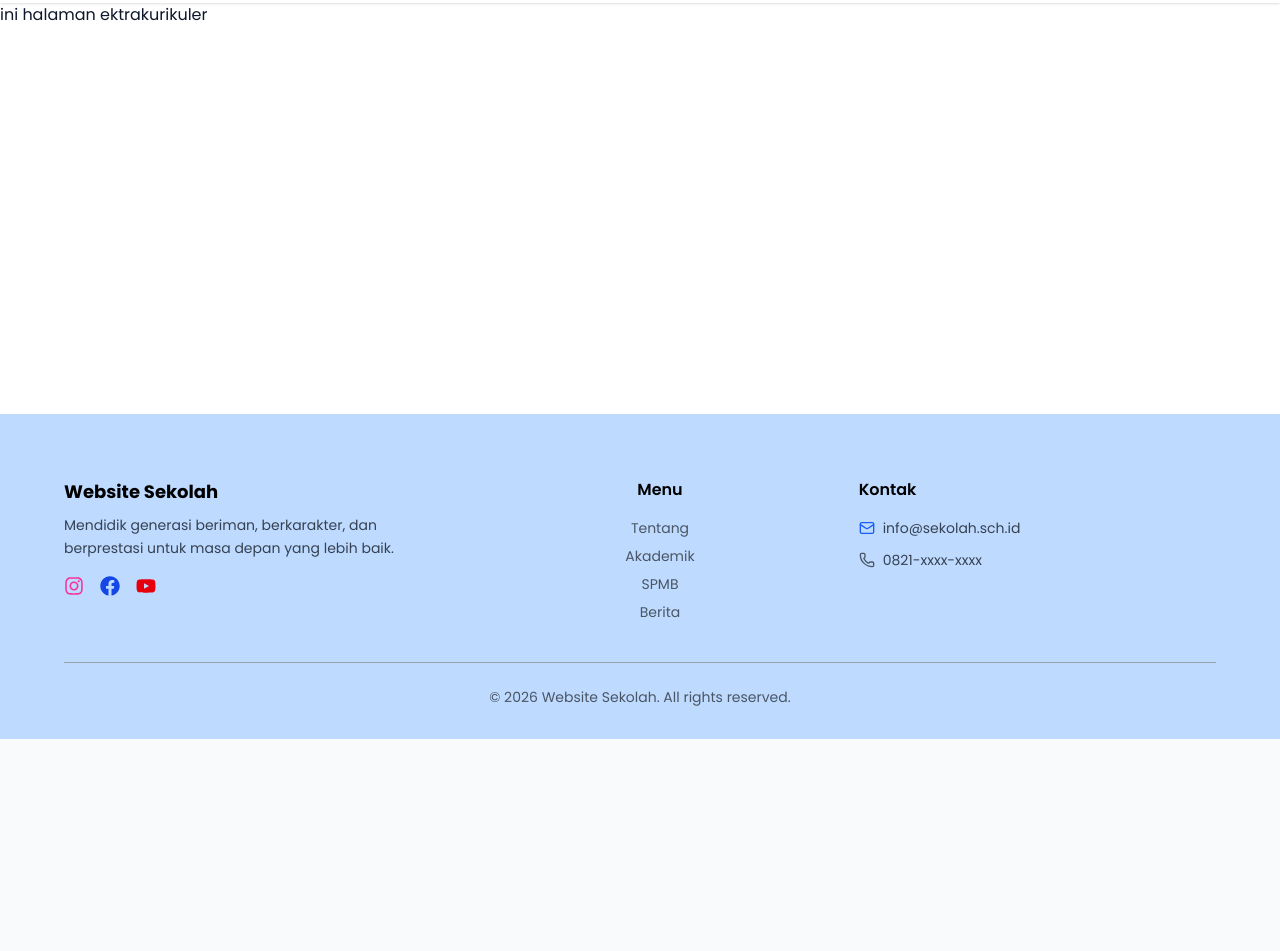
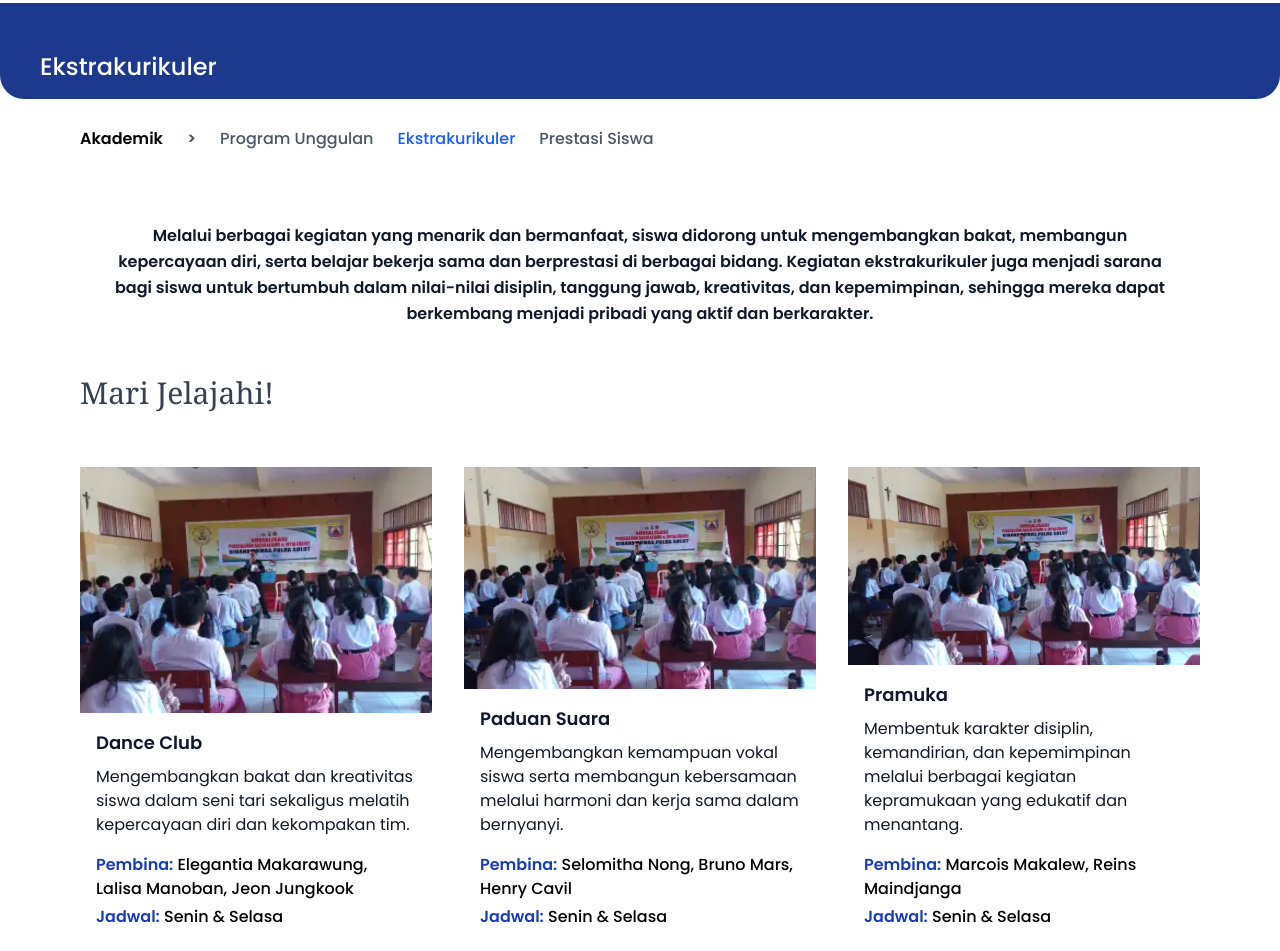
Before and after one commit to mrco23/rpl, a React (Vite) app in the folder fe/: page /ekstrakurikuler in a window 1280 px wide. Shown: the part 61-1012 px from the top of the page. Before the commit the page ends 800 px from the top, so only its background shows below. Built offline with nearby package versions, Linux system fonts and the light colour scheme; no server answers.

Commit message:
fix tampilan ekstrakurikuler

```diff
--- a/fe/src/components/common/Navbar.jsx
+++ b/fe/src/components/common/Navbar.jsx
@@ -202,8 +202,18 @@ function Navbar() {
               </p>
               {openDropdown === "tentang" && (
                 <div className="ml-4 mt-2 space-y-2 text-sm">
-                  <p onClick={() => handleModal("sejarah")}>Sejarah Sekolah</p>
-                  <p onClick={() => handleModal("visi")}>Visi Misi</p>
+                  <Link
+                    to="/sejarah"
+                    className=" hover:bg-gray-100 block cursor-pointer"
+                  >
+                    Sejarah Sekolah
+                  </Link>
+                  <Link
+                    to="/visi-misi"
+                    className=" hover:bg-gray-100 block cursor-pointer"
+                  >
+                    Visi dan Misi Sekolah
+                  </Link>
                   <p onClick={() => handleModal("kepsek")}>Sambutan Kepsek</p>
                   <p onClick={() => handleModal("fasilitas")}>Fasilitas</p>
                 </div>
@@ -219,9 +229,12 @@ function Navbar() {
               </p>
               {openDropdown === "akademik" && (
                 <div className="ml-4 mt-2 space-y-2 text-sm">
-                  <p onClick={() => handleModal("kurikulum")}>
+                  <Link
+                    to="/program"
+                    className=" hover:bg-gray-100 block cursor-pointer"
+                  >
                     Program Unggulan
-                  </p>
+                  </Link>
                   <p onClick={() => handleModal("guru")}>Ekstrakurikuler</p>
                   <p onClick={() => handleModal("prestasi")}>Prestasi</p>
                 </div>
--- a/fe/src/pages/public/ExtracurricularPage.jsx
+++ b/fe/src/pages/public/ExtracurricularPage.jsx
@@ -1,16 +1,98 @@
-import React, { } from "react";
+import React from "react";
 import PublicLayout from "@components/layout/PublicLayout.jsx";
+import ekstrakurikler from "@assets/about.jpg";
+import { Link } from "react-router";
 
 export default function ExtracurricularPage() {
-
-
-
+  const extracurriculars = [
+    {
+      title: "Dance Club",
+      description:
+        "Mengembangkan bakat dan kreativitas siswa dalam seni tari sekaligus melatih kepercayaan diri dan kekompakan tim.",
+      pembina: ["Elegantia Makarawung", "Lalisa Manoban", "Jeon Jungkook"],
+      jadwal: "Senin & Selasa",
+      image: ekstrakurikler, // ganti dengan path image mu
+    },
+    {
+      title: "Paduan Suara",
+      description:
+        "Mengembangkan kemampuan vokal siswa serta membangun kebersamaan melalui harmoni dan kerja sama dalam bernyanyi.",
+      pembina: ["Selomitha Nong", "Bruno Mars", "Henry Cavil"],
+      jadwal: "Senin & Selasa",
+      image: ekstrakurikler, // ganti dengan path image mu
+    },
+    {
+      title: "Pramuka",
+      description:
+        "Membentuk karakter disiplin, kemandirian, dan kepemimpinan melalui berbagai kegiatan kepramukaan yang edukatif dan menantang.",
+      pembina: ["Marcois Makalew", "Reins Maindjanga"],
+      jadwal: "Senin & Selasa",
+      image: ekstrakurikler, // ganti dengan path image mu
+    },
+  ];
 
   return (
     <PublicLayout>
-      <section>
-        <h1>ini halaman ektrakurikuler</h1>
+      <section className="w-full bg-blue-900 text-white rounded-b-3xl py-8 px-6 md:px-10 mb-10">
+        <h2 className="text-2xl font-medium translate-y-4">Ekstrakurikuler</h2>
       </section>
+      <div className=" px-20 py-2 text-md text-gray-600 flex gap-6 -mt-5">
+        <span className="font-semibold text-black">Akademik</span>
+        <p className="font-semibold">{">"}</p>
+        <Link
+          to="/program"
+          className=" text-gray-600 hover:text-blue-600 font-medium block cursor-pointer"
+        >
+          Program Unggulan
+        </Link>
+
+        <span className="text-blue-600  font-medium">Ekstrakurikuler</span>
+        <span className=" text-gray-600 hover:text-blue-600 font-medium">
+          Prestasi Siswa
+        </span>
+      </div>
+      <div className="px-20 py-6 text-gray-700">
+        <section className="text-center max-w-7xl mx-auto px-6 mb-12 mt-10">
+          <p className="text-gray-900 text-md leading-relaxed font-semibold">
+            Melalui berbagai kegiatan yang menarik dan bermanfaat, siswa
+            didorong untuk mengembangkan bakat, membangun kepercayaan diri,
+            serta belajar bekerja sama dan berprestasi di berbagai bidang.
+            Kegiatan ekstrakurikuler juga menjadi sarana bagi siswa untuk
+            bertumbuh dalam nilai-nilai disiplin, tanggung jawab, kreativitas,
+            dan kepemimpinan, sehingga mereka dapat berkembang menjadi pribadi
+            yang aktif dan berkarakter.
+          </p>
+        </section>
+        <h2 className="text-3xl font-medium font-serif mt-6 mb-4">
+          Mari Jelajahi!
+        </h2>
+      </div>
+      {/* Cards */}
+      <div className="px-20 py-4 grid grid-cols-1 md:grid-cols-3 gap-8">
+        {extracurriculars.map((item) => (
+          <div key={item.title} className=" flex flex-col">
+            {item.image && (
+              <img
+                src={item.image}
+                alt={item.title}
+                className="w-full h-full object-cover"
+              />
+            )}
+            <div className="p-4 flex-1 flex flex-col">
+              <h4 className="text-lg font-semibold mb-2">{item.title}</h4>
+              <p className="text-gray-900 mb-4 flex-1">{item.description}</p>
+              <p className="text-black font-medium mb-1">
+                <span className="font-semibold text-blue-800">Pembina:</span>{" "}
+                {item.pembina.join(", ")}
+              </p>
+              <p className="text-black font-medium">
+                <span className="font-semibold text-blue-800">Jadwal:</span>{" "}
+                {item.jadwal}
+              </p>
+            </div>
+          </div>
+        ))}
+      </div>
     </PublicLayout>
   );
 }
--- a/fe/src/pages/public/ProgramPage.jsx
+++ b/fe/src/pages/public/ProgramPage.jsx
@@ -1,6 +1,7 @@
 import React from "react";
 import PublicLayout from "@components/layout/PublicLayout.jsx";
 import labImg from "@assets/kepsek.jpg";
+import { Link } from "react-router";
 
 function Program() {
   return (
@@ -12,9 +13,12 @@ function Program() {
         <span className="font-semibold text-black">Akademik</span>
         <p className="font-semibold">{">"}</p>
         <span className="text-blue-600 font-medium">Program Unggulan</span>
-        <span className="text-gray-600 hover:text-blue-600 font-medium">
-          Ekstrakurikuler
-        </span>
+        <Link
+          to="/ekstrakurikuler"
+          className=" text-gray-600 hover:text-blue-600 font-medium block cursor-pointer"
+        >
+          ekstrakurikuler
+        </Link>
         <span className=" text-gray-600 hover:text-blue-600 font-medium">
           Prestasi Siswa
         </span>
```
